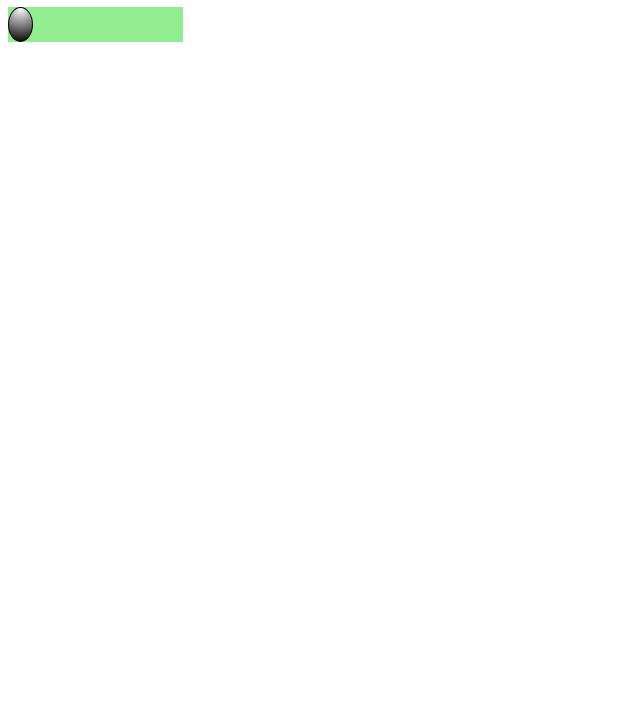
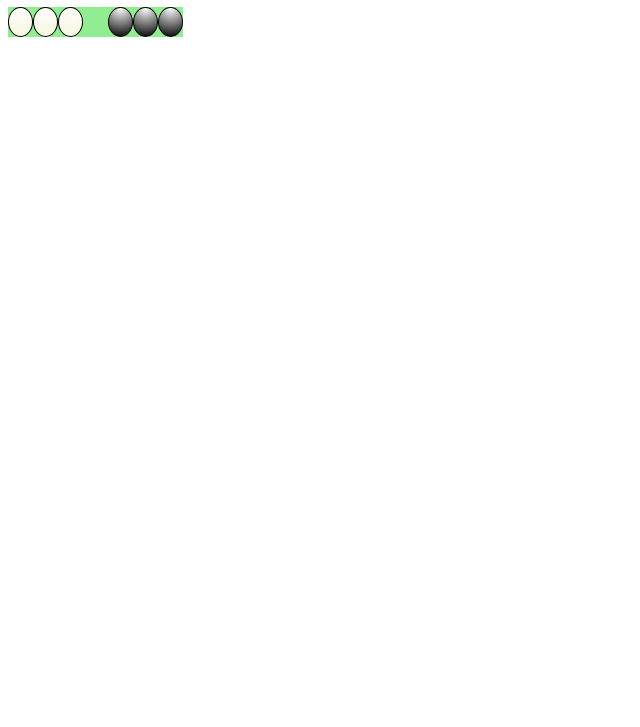
Before and after one commit to ufjf-dcc202/ufjf-dcc202-2025-1-a-atv05-Samirjc, a plain HTML site: page index.html in a window 1280 px wide. Shown: the part 73-800 px from the top of the page, without its empty margins (0-640 px from the left). Drawn offline with Linux system fonts and the light colour scheme.

Commit message:
adiciona demais discos

```diff
--- a/index.html
+++ b/index.html
@@ -16,7 +16,7 @@
             display: grid;
             grid-template-columns: repeat(7, 1fr);
             width: calc(7 * 25px);
-            min-height: 35px;
+            min-height: 30px;
         }
 
         .disco {
@@ -29,6 +29,27 @@
         .disco[data-cor="preto"] {
             background: radial-gradient(circle at top, white, black);
         }
+        .disco[data-posicao="0"] {
+            grid-column: 1;
+        }
+        .disco[data-posicao="1"] {
+            grid-column: 2;
+        }
+        .disco[data-posicao="2"] {
+            grid-column: 3;
+        }
+        .disco[data-posicao="3"] {
+            grid-column: 4;
+        }
+        .disco[data-posicao="4"] {
+            grid-column: 5;
+        }
+        .disco[data-posicao="5"] {
+            grid-column: 6;
+        }
+        .disco[data-posicao="6"] {
+            grid-column: 7;
+        }
     </style>
 </head>
 <body>
--- a/main.js
+++ b/main.js
@@ -3,13 +3,18 @@ eH1.textContent = "Olá mundo!";
 
 const eTabuleiro = criaTabuleiro();
 document.body.append(eTabuleiro);
-const disco1 = criaDisco("preto");
-eTabuleiro.append(disco1);
 
-function criaDisco(cor) {
+for(let i=0; i<7; i++) {
+    if(i === 3) continue;
+    const disco1 = criaDisco(i<3 ? "branco" : "preto", i);
+    eTabuleiro.append(disco1);
+}
+
+function criaDisco(cor, posicao) {
     const novoDisco = document.createElement("div");
     novoDisco.classList.add("disco");
     novoDisco.dataset.cor = cor;
+    novoDisco.dataset.posicao = posicao;
     return novoDisco;
 }
 
```
